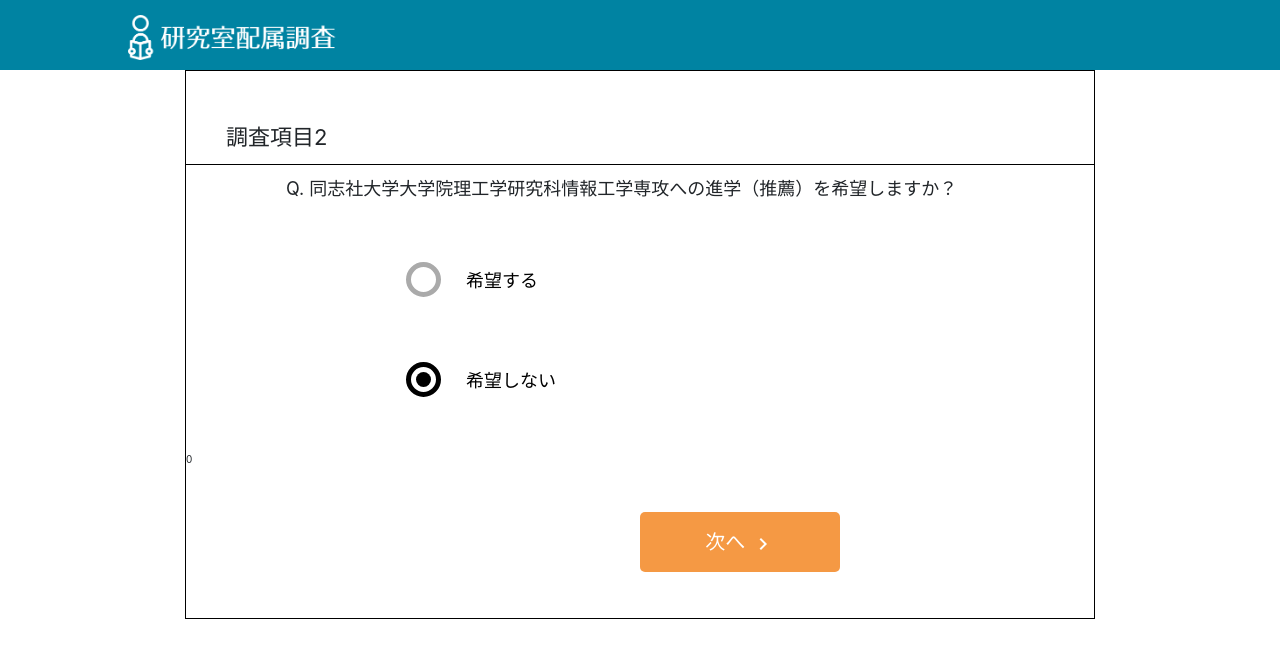
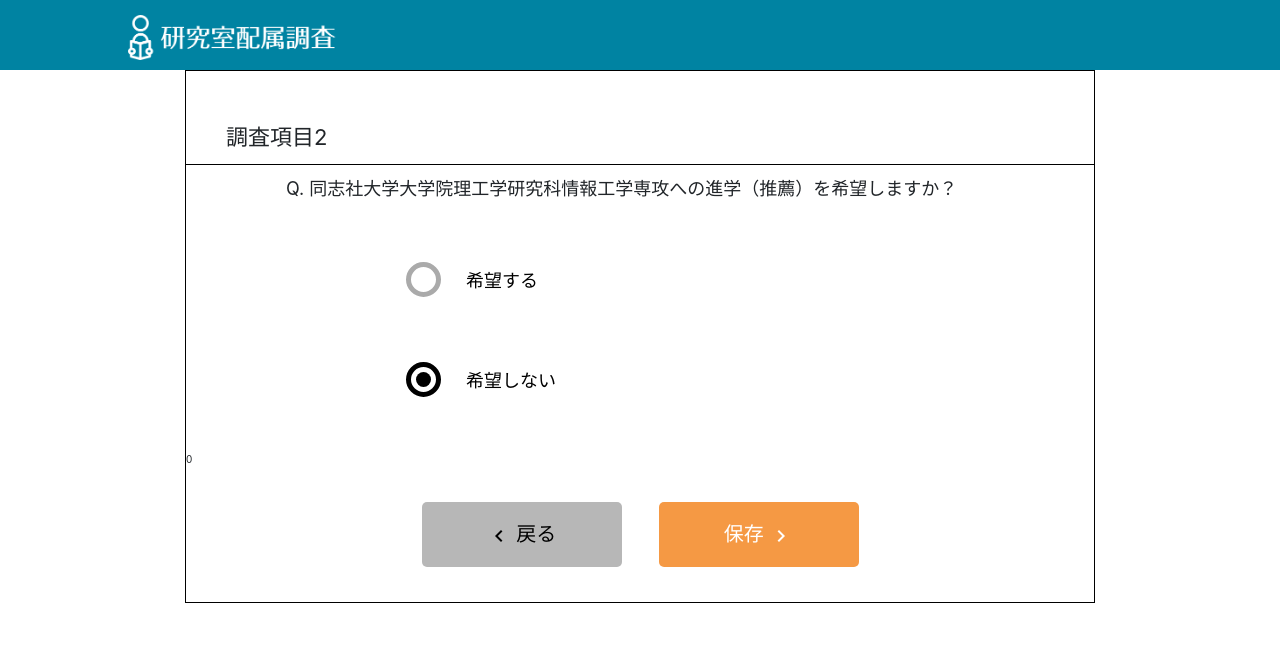
Before and after one commit to shinnosuke-K/lab-assignment-front, a Nuxt app: page /graduate in a window 1280 px wide. Shown: the top 658 px of the page. Built offline with nearby package versions, Linux system fonts and the light colour scheme.

Commit message:
院進学の質問項目の完成

```diff
--- a/components/BackButton.vue
+++ b/components/BackButton.vue
@@ -1,13 +1,14 @@
 <template>
     <button>
         <img src="@/static/img/outline_chevron_left.png" alt="">
-        戻る
+        {{ btn.word }}
     </button>
 </template>
 
 <script>
 export default {
-    name: 'BackButton'
+    name: 'BackButton',
+    props: ['btn']
 }
 </script>
 
@@ -19,9 +20,16 @@ button {
     color: black;
     border: none;
     border-radius: 0.5rem;
-    margin: 5% 20% 5% 50%;
+    /* margin: 5% 20% 5% 20%; */
     padding: 15px 10px;
     min-width: 200px;
+    height: 65px;
+}
+
+img {
+    width: 24px;
+    height: 24px;
+    /* margin-bottom: 5px; */
 }
 
 </style>
--- a/components/ProgressButton.vue
+++ b/components/ProgressButton.vue
@@ -19,9 +19,10 @@ button {
     color: white;
     border: none;
     border-radius: 0.5rem;
-    margin: 5% 20% 5% 50%;
+    /* margin: 5% 20% 5% 50%; */
     padding: 15px 10px;
     min-width: 200px;
+    height: 65px;
 }
 
 </style>
--- a/pages/graduate.vue
+++ b/pages/graduate.vue
@@ -3,9 +3,15 @@
         <div class="section">
             <Section :section="section"/>
             <QuestionChoice />
-            <nuxt-link to="/graduate">
-                <ProgressButton :btn="{'word': '次へ'}"/>
-            </nuxt-link>
+            <div class="btns">
+                <nuxt-link to="/lab" class="btn">
+                    <BackButton :btn="{'word': '戻る'}"/>
+                </nuxt-link>
+                <nuxt-link to="/save" class="btn">
+                    <ProgressButton :btn="{'word': '保存'}"/>
+                </nuxt-link>
+            </div>
+
         </div>
     </b-container>
 </template>
@@ -13,11 +19,15 @@
 <script>
 import Section from '@/components/Section'
 import QuestionChoice from '@/components/QuestionChoice'
+import ProgressButton from '@/components/ProgressButton'
+import BackButton from '@/components/BackButton'
 
 export default {
     components: {
         Section,
-        QuestionChoice
+        QuestionChoice,
+        ProgressButton,
+        BackButton
     },
     data() {
         // vuexを利用する
@@ -37,4 +47,15 @@ export default {
     margin: 0% 100px;
 }
 
+.btns {
+    display: flex; /* 要素をFlexコンテナとして定義する */
+    justify-content: center; /* flexアイテムの上下中央を指定する */
+    align-items: center; /* flexアイxテムの左右中央を指定する */
+    margin: 30px;
+}
+
+.btn {
+    margin: 0px 10px;
+}
+
 </style>
```
